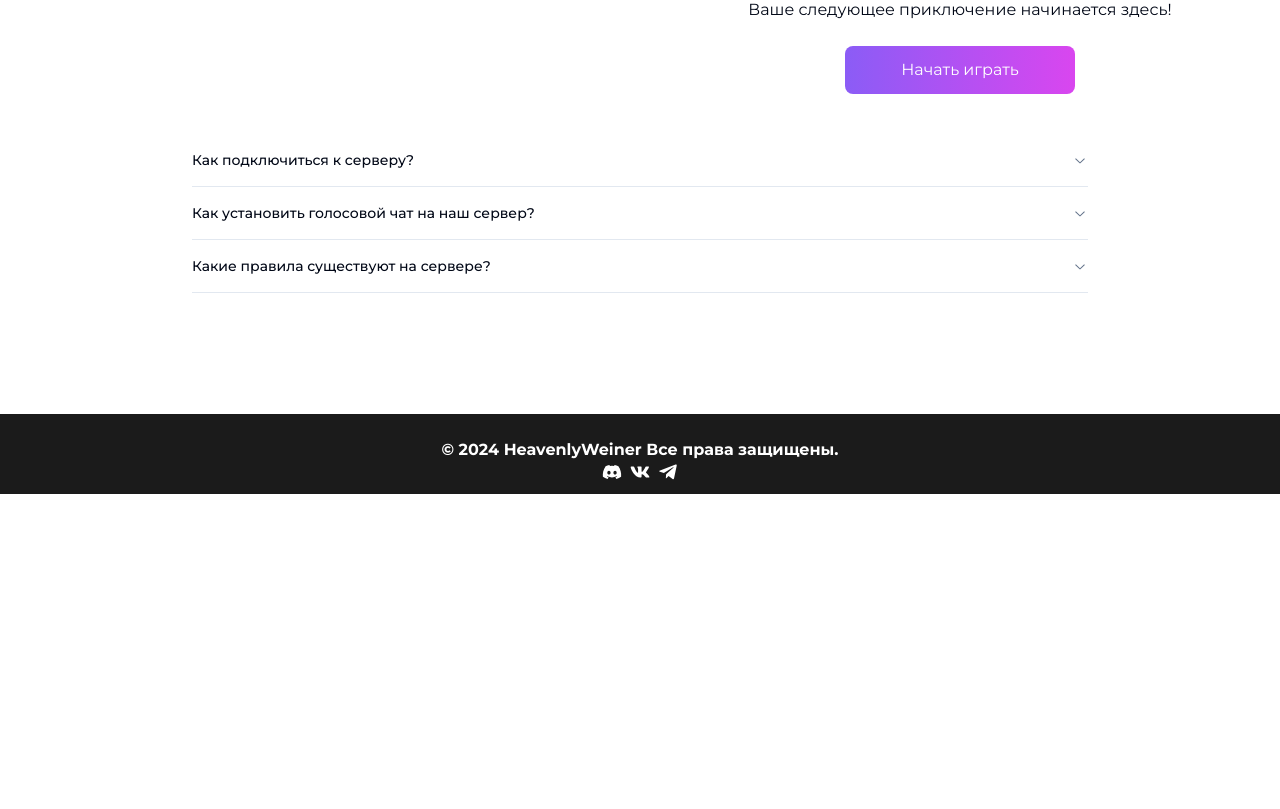
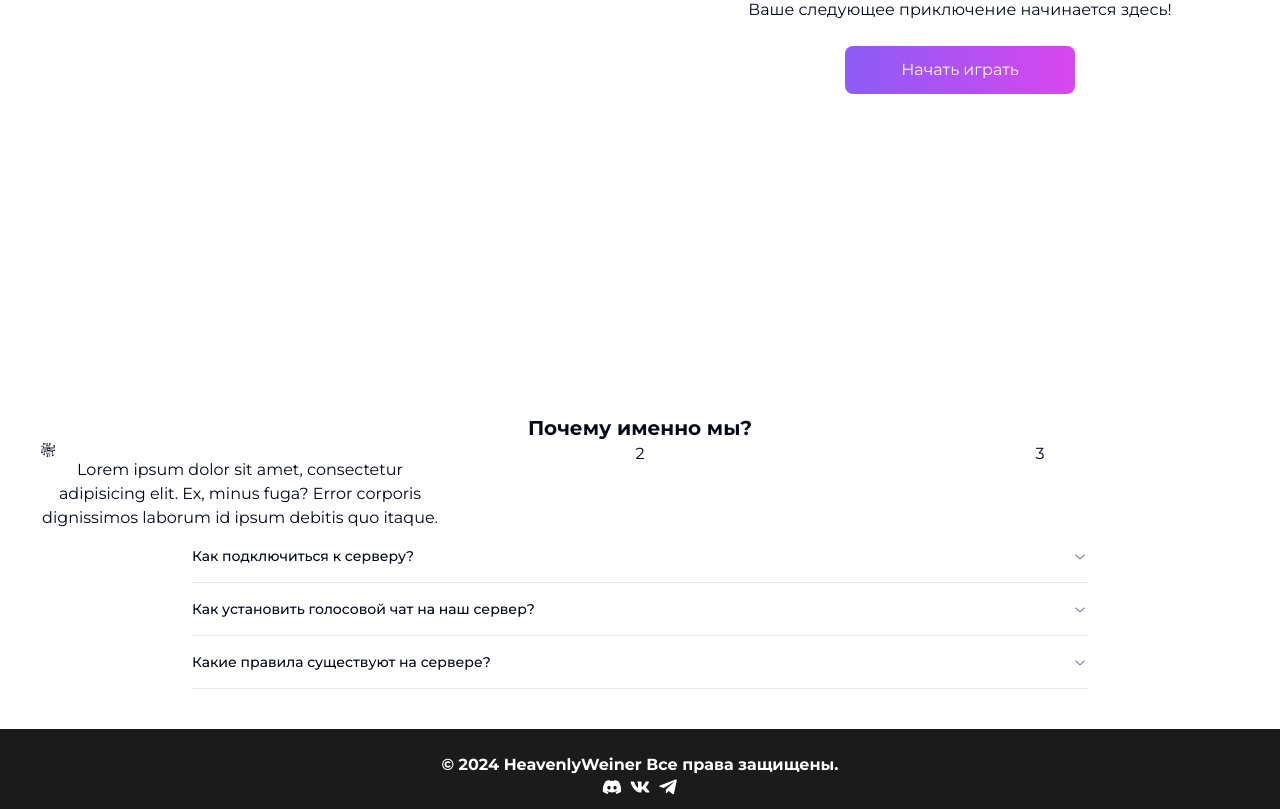
Before and after one commit to Z1ppzy/bigweb, a React (Vite) app: page / in a window 1280 px wide. Shown: the part 440-1249 px from the top of the page. Before the commit the page ends 934 px from the top, so only its background shows below. Built offline with nearby package versions, Linux system fonts and the light colour scheme.

Commit message:
add grid for info server

```diff
--- a/src/Pages/Home.tsx
+++ b/src/Pages/Home.tsx
@@ -6,18 +6,18 @@ import {
   AccordionTrigger,
 } from '@/components/ui/accordion';
 import SliderImg from '@/components/SliderImg';
+import { GiProcessor } from 'react-icons/gi';
 
 export default function Home() {
-
   return (
     <>
-      <div className=' min-h-screen '>
-        <div className='md:grid grid-cols-2'>
-          <div className='mt-3 md:mt-8'>
+      <div className=''>
+        <div className='md:grid grid-cols-2  min-h-screen'>
+          <div className='mt-10 md:mt-8'>
             <SliderImg />
           </div>
-          <div className='mx-10 md:mt-20 '>
-            <h1 className='font-semibold text-center text-base md:text-xl '>
+          <div className='mx-10 mt-9 md:mt-20'>
+            <h1 className='font-semibold text-center text-base md:text-xl'>
               Начните свою историю в нашей виртуальной песочнице!
             </h1>
             <p className='text-center mt-2 mx-2 md:mx-12'>
@@ -39,7 +39,22 @@ export default function Home() {
             </div>
           </div>
         </div>
-        <div className='px-8 mt-10 mx-4 lg:mx-40'>
+        <h1 className='text-center text-xl'>
+          <b>Почему именно мы?</b>
+        </h1>
+        <div className='md:grid grid-cols-3 mx-10 justify-center text-center'>
+          <div className=''>
+            <GiProcessor />{' '}
+            <p>
+              Lorem ipsum dolor sit amet, consectetur adipisicing elit. Ex,
+              minus fuga? Error corporis dignissimos laborum id ipsum debitis
+              quo itaque.
+            </p>
+          </div>
+          <div>2</div>
+          <div>3</div>
+        </div>
+        <div className='px-8 mx-4 lg:mx-40 mb-10'>
           <Accordion type='single' collapsible className='w-full'>
             <AccordionItem value='item-1'>
               <AccordionTrigger>Как подключиться к серверу?</AccordionTrigger>
```
